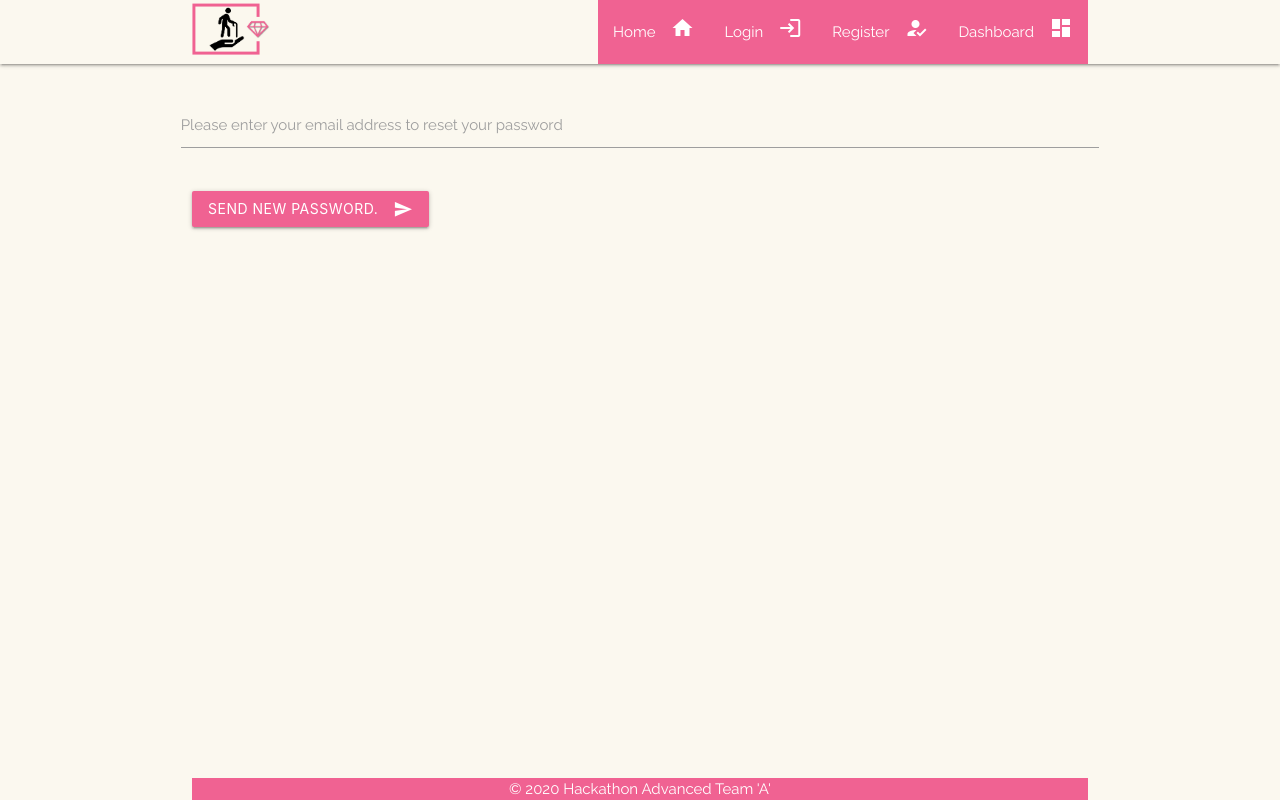
After one commit to NaoiseGaffney/ElderCareSupreme, a Django app: page /password_reset/ in a window 1280 px wide. The commit adds this page. Run offline with Django 3.2, Linux system fonts and the light colour scheme; some libraries are stand-ins or nearby versions.

Commit message:
password reset urls added

```diff
--- a/src/eldercaresupreme/settings.py
+++ b/src/eldercaresupreme/settings.py
@@ -139,3 +139,5 @@ STATIC_URL = '/static/'
 STATICFILES_DIRS = [
     os.path.join(BASE_DIR, 'eldercaresupreme/static')
 ]
+
+EMAIL_BACKEND = 'django.core.mail.backends.console.EmailBackend' #email backend during development
--- a/src/eldercaresupreme/urls.py
+++ b/src/eldercaresupreme/urls.py
@@ -15,6 +15,7 @@ Including another URLconf
 """
 from django.contrib import admin
 from django.urls import path, include
+from django.contrib.auth import views as auth_views
 
 urlpatterns = [
     path('admin/', admin.site.urls),
@@ -22,4 +23,10 @@ urlpatterns = [
     path('dashboard/', include('dashboard.urls')),
     path('task/', include('task.urls')),
     path('', include('index_signin.urls')),
+
+    path('password_reset/done/', auth_views.PasswordResetCompleteView.as_view(template_name='accounts/reset/password_reset_done.html'), name='password_reset_done'),
+    path('reset/<uidb64>/<token>/', auth_views.PasswordResetConfirmView.as_view(), name='password_reset_confirm'),
+    path('password_reset/', auth_views.PasswordResetView.as_view(template_name='accounts/reset/password_reset.html'), name='password_reset'),
+    path('reset/done', auth_views.PasswordResetCompleteView.as_view(template_name='accounts/reset/password_reset_complete.html'), name='password_reset_complete'),
+
 ]
--- a/src/templates/accounts/login.html
+++ b/src/templates/accounts/login.html
@@ -23,7 +23,7 @@
   <button class="btn waves-effect waves-light pink lighten-2" type="submit" name="SIGN IN" value="SIGN IN">Submit
     <i class="material-icons right">send</i>
   </button>
-   <a class="btn waves-effect waves-light pink lighten-2 modal-trigger" href="#ForgottPassword">Forgot password?<i class="material-icons right">contact_support</i></a>
+   <a class="btn waves-effect waves-light pink lighten-2 modal-trigger" href="{%url 'password_reset'%}">Forgot password?<i class="material-icons right">contact_support</i></a>
   <a class="btn waves-effect waves-light pink lighten-2 modal-trigger right" href="#help">Help<i class="material-icons right">contact_support</i></a>
   <aside>
     <div class="container">
--- /dev/null
+++ b/src/templates/accounts/reset/password_reset.html
@@ -0,0 +1,25 @@
+{% extends 'base.html' %}
+{% load static %}
+{% block title %}
+{% endblock %}
+{% block content %}
+<div class="container">
+<div class="col s12">
+<form action="#" method="POST">
+  {% csrf_token %}
+  <div class="row">
+    <div class="input-field">
+      <label for="email" class="">Please enter your email address to reset your password</label>
+      <input type="email" name="email" id="email" required>
+    </div>
+  </div>
+  <button class="btn waves-effect waves-light pink lighten-2" type="submit" name="SIGN IN" value="SIGN IN">Send new password.
+    <i class="material-icons right">send</i>
+  </button>
+</form>
+</div>
+</div>
+<!-- Message -->
+{% include 'partials/_messages.html' %}
+
+{% endblock %}
```
